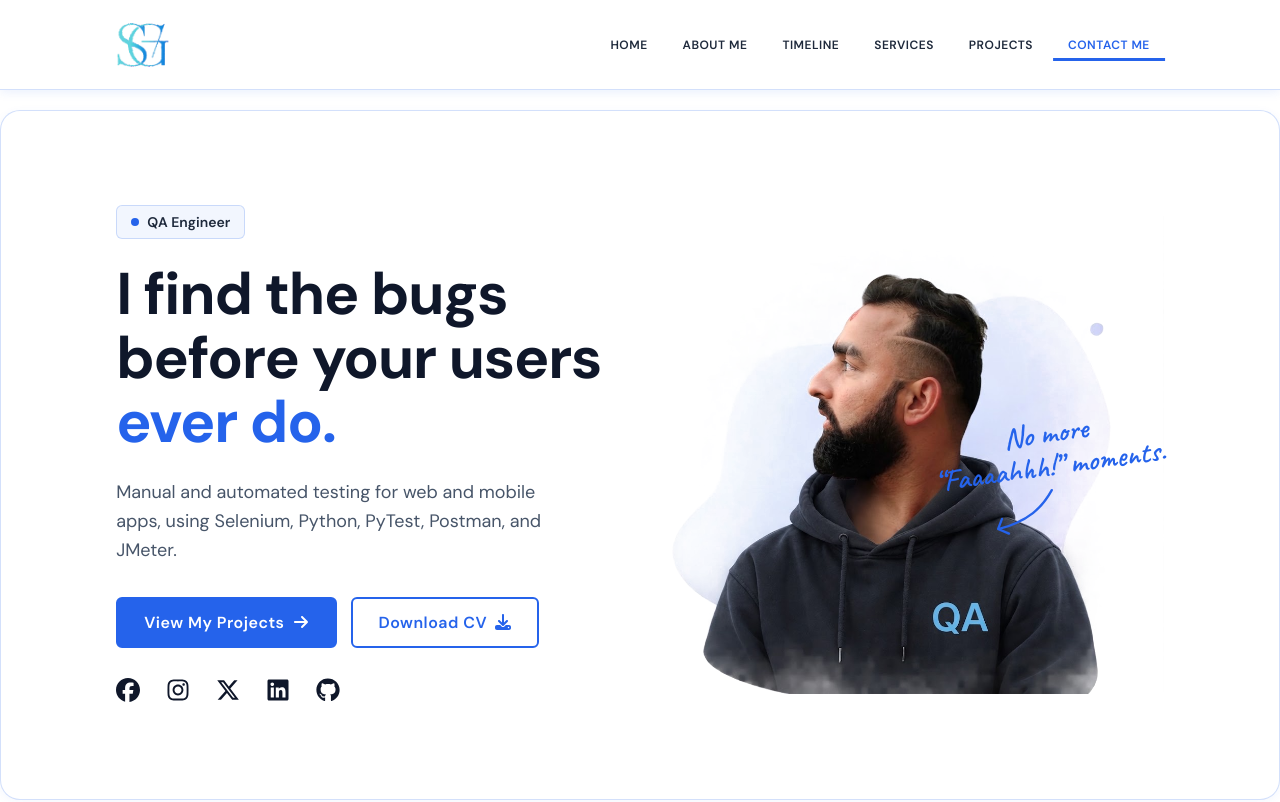
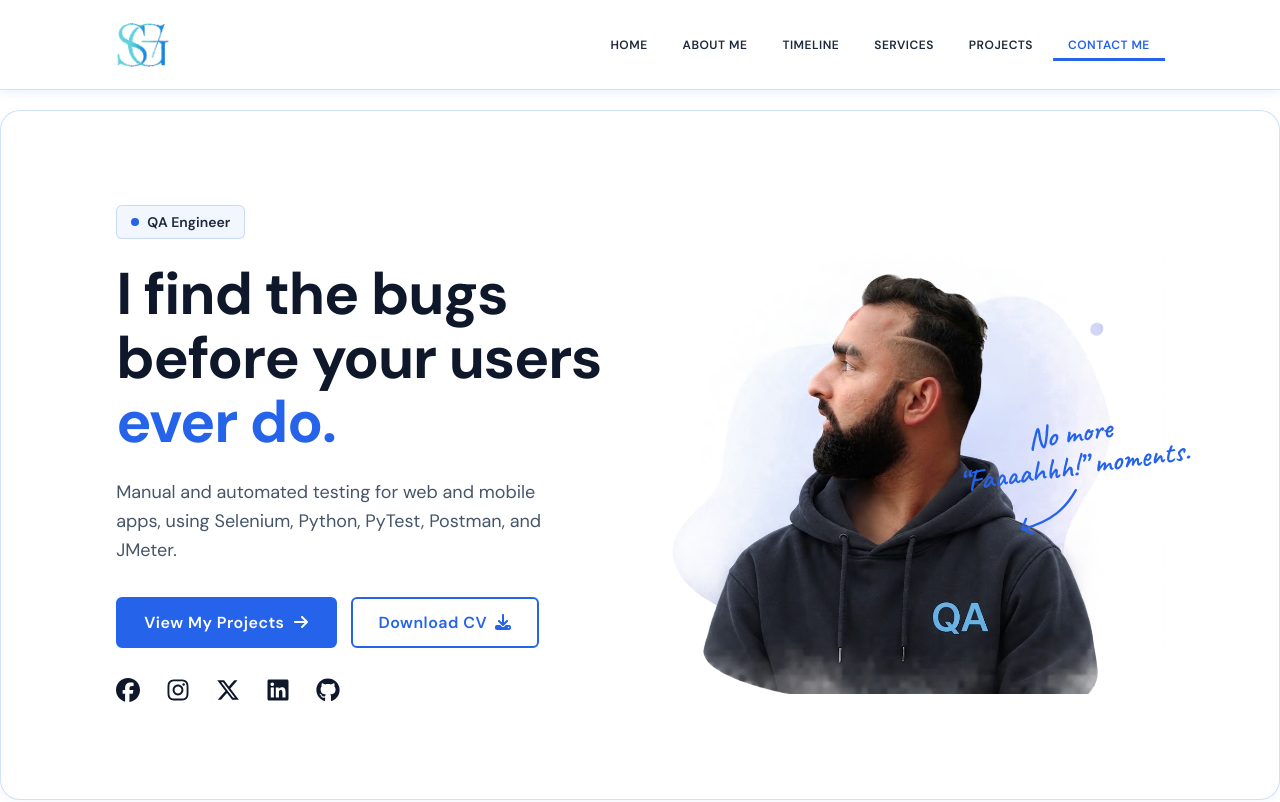
Before and after one commit to ghimiresaroj09/saroj, a Next.js app: page / in a window 1280 px wide. Shown: the top 802 px of the page. Built offline with nearby package versions, Linux system fonts and the light colour scheme; no server answers.

Commit message:
style(home): Adjust handwritten note positioning for better layout
- Move home note element 5% further right (right: 0 → right: -5%)
- Improves spacing and prevents overlap with hero portrait on smaller viewports

```diff
--- a/app/globals.css
+++ b/app/globals.css
@@ -339,7 +339,7 @@ span {
 /* Handwritten note beside the hero portrait */
 .home-note {
   position: absolute;
-  right: 0;
+  right: -5%;
   top: 42%;
   display: flex;
   flex-direction: column;
```
